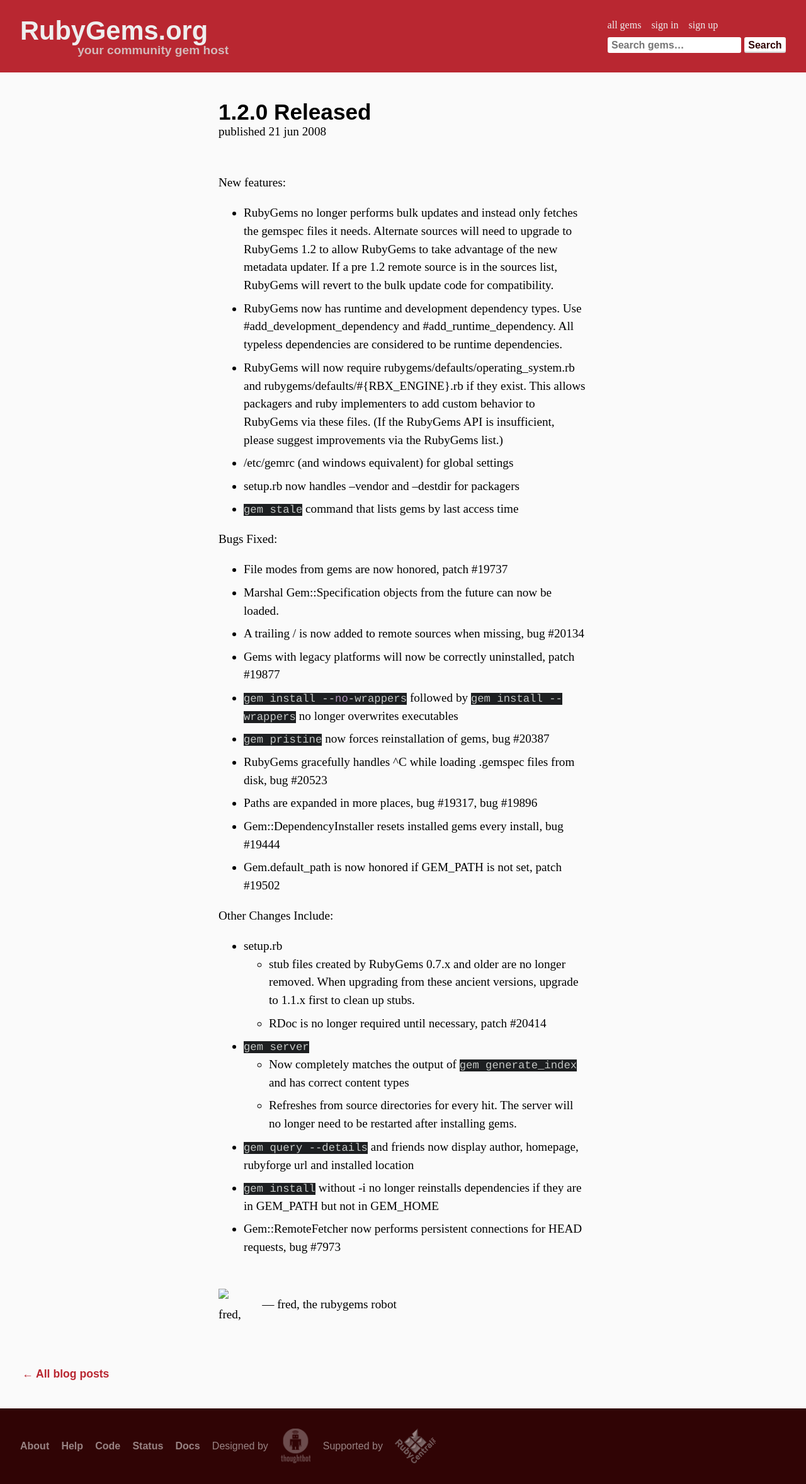
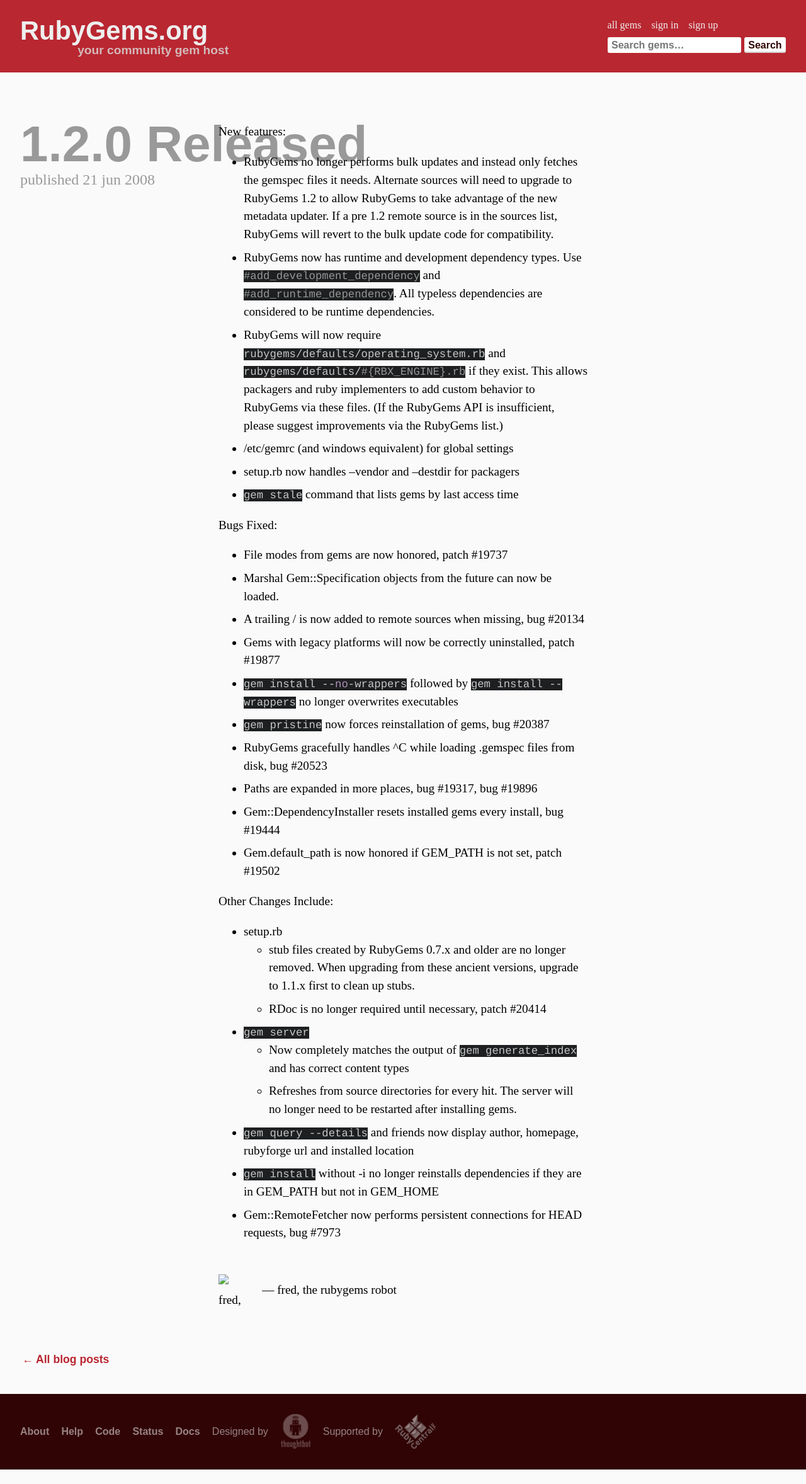
Before and after one commit to rubygems/rubygems.github.io, a Jekyll site: the page built from _posts/2008-06-21-1.2.0-released.md, in a window 1280 px wide. Shown: the whole page at 63% size. Built offline with Jekyll 4.4.1, drawn with Linux system fonts in a browser that asks for light colours; after the commit the page ends 2333 px from its top, so only the background shows below that.

Commit message:
spice up the type a little * fix 1.2.0 post tha had accidental headers

```diff
--- a/_includes/article.html
+++ b/_includes/article.html
@@ -1,5 +1,6 @@
 {% if index %}
-<article class="{{ post.type }}">
+<article class="index">
+  <hgroup>
   {% if truncated %}
     <h2 class="title">{{ post.title }}</h2>
   {% else %}
@@ -8,12 +9,15 @@
     <section class="meta">
       <p>published <span class="date">{{ post.date | date_to_string }}</span></p>
     </section>
+  </hgroup>
 {% else %}
-<article class="{{ page.type }}">
+<article class="post">
+  <hgroup>
     <h2 class="title">{{ page.title }}</h2>
     <section class="meta">
       <p>published <span class="date">{{ page.date | date_to_string }}</span></p>
     </section>
+  </hgroup>
 {% endif %}
 
   {% if truncated != true %}
--- a/_posts/2008-06-21-1.2.0-released.md
+++ b/_posts/2008-06-21-1.2.0-released.md
@@ -12,10 +12,10 @@
   remote source is in the sources list, RubyGems will revert to the bulk update
   code for compatibility.
 * RubyGems now has runtime and development dependency types.  Use
-  #add_development_dependency and #add_runtime_dependency.  All typeless
+  `#add_development_dependency` and `#add_runtime_dependency`.  All typeless
   dependencies are considered to be runtime dependencies.
-* RubyGems will now require rubygems/defaults/operating_system.rb and
-  rubygems/defaults/#{RBX_ENGINE}.rb if they exist.  This allows packagers and
+* RubyGems will now require `rubygems/defaults/operating_system.rb` and
+  `rubygems/defaults/#{RBX_ENGINE}.rb` if they exist.  This allows packagers and
   ruby implementers to add custom behavior to RubyGems via these files.  (If
   the RubyGems API is insufficient, please suggest improvements via the
   RubyGems list.)
--- a/stylesheets/application.css
+++ b/stylesheets/application.css
@@ -622,19 +622,34 @@
     margin-bottom: 0;
     margin-top: 1.2em;
     padding-top: .3em; }
-  article h2.title {
+  article hgroup h2.title {
     font-family: "proxima-nova", sans-serif;
     font-size: 220%;
-    font-weight: bold;
+    font-weight: 900;
     line-height: 1em;
     margin-bottom: 0;
     text-transform: capitalize; }
-  article .meta p {
+  article hgroup .meta p {
     font-family: "ff-meta-serif-sc-web-pro", serif;
     font-weight: 500;
     line-height: 1em;
     margin: 0.2em 0 3em 0;
     text-transform: lowercase; }
+  article.post hgroup {
+    color: #999;
+    left: 2em;
+    margin-top: 3.6em;
+    position: fixed;
+    z-index: -1; }
+    article.post hgroup h2.title {
+      font-size: 500%;
+      margin-top: 0; }
+    article.post hgroup .meta p {
+      font-size: 150%; }
+  article.post .content {
+    margin-top: 4em; }
+    article.post .content > p:first-child, article.post .content > h3:first-child, article.post .content > h4:first-child {
+      margin-top: 0; }
   article pre {
     background: #1d1f21;
     font-size: 120%;
@@ -746,6 +761,7 @@
           display: none; }
         .content-index li > a article h2.title {
           font-size: 110%;
+          font-weight: 600;
           line-height: 1.2em; }
         .content-index li > a article .meta p {
           color: #999;
--- a/stylesheets/scss/_posts-index.scss
+++ b/stylesheets/scss/_posts-index.scss
@@ -85,6 +85,7 @@
 
         h2.title {
           font-size: 110%;
+          font-weight: 600;
           line-height: 1.2em;
         }
 
```
Also changed, not shown: stylesheets/scss/_post.scss (+29 -1 lines). Lines whose indentation alone changed are shown as unchanged.
